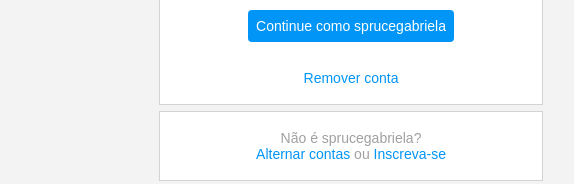
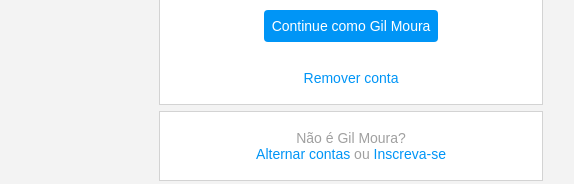
Before and after one commit to gil-unit/Instagram-Login, a plain HTML site: page index.html in a window 1280 px wide. Shown: the part 326-510 px from the top of the page, 481-1055 px from the left. Drawn offline with Linux system fonts and the light colour scheme.

Commit message:
Add files via upload

```diff
--- a/index.html
+++ b/index.html
@@ -15,13 +15,13 @@
             <div class="group">
                 <img src="./img/instagram-logo.png" class="instagram-logo" alt="instagram logo">
                 <div class="profile-photo">
-                    <img src="./img/perfil-instagram.jpg" alt="foto de perfil">
+                    <img src="./img/foto.jpg" alt="foto de perfil">
                 </div>
-                <a href="#" class="instagram-login">Continue como sprucegabriela</a>
+                <a href="#" class="instagram-login">Continue como Gil Moura</a>
                 <a href="#" class="instagram-logout">Remover conta</a>
             </div>
             <div class="group">
-                <p class="not-account">Não é sprucegabriela?</p>
+                <p class="not-account">Não é Gil Moura?</p>
                 <p class="not-account">
                     <span class="link-blue">Alternar contas</span>
                     ou
```
